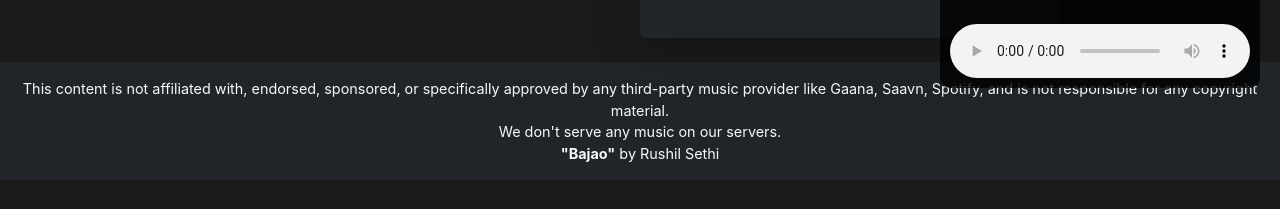
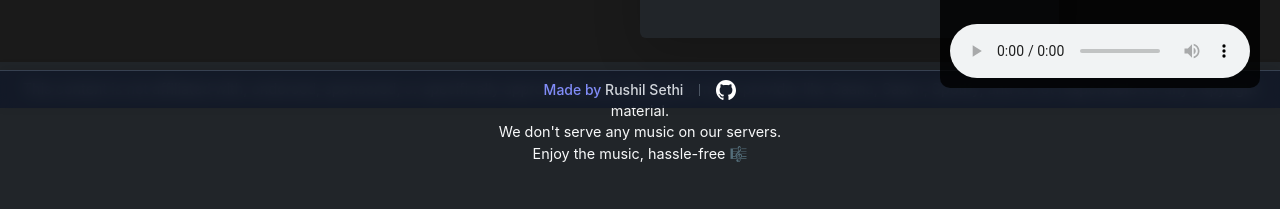
Before and after one commit to RushilSethi/music-bajao, a React (Create React App) app: page /playlist in a window 1280 px wide. Shown: the part 692-901 px from the top of the page. Before the commit the page ends 872 px from the top, so only its background shows below. Built offline with nearby package versions, Linux system fonts and the light colour scheme; no server answers.

Commit message:
added and adjusted footer, updated readme

```diff
--- a/src/App.js
+++ b/src/App.js
@@ -1,6 +1,7 @@
 import { BrowserRouter as Router, Routes, Route, Link } from 'react-router-dom';
 import Playlist from "./Playlist";
 import HomePage from "./HomePage";
+import Footer from "./Footer";
 import { useState, useEffect, useRef } from "react";
 import "./App.css";
 import { useAppContext } from './AppContext';
@@ -173,16 +174,19 @@ function App() {
 
 
       <footer className="text-center bg-dark text-light py-3">
-        <p style={{ fontSize: "0.9rem", margin: 0 }}>
+        <p style={{ fontSize: "0.9rem", margin: 0, paddingBottom: "2rem" }}>
           This content is not affiliated with, endorsed, sponsored, or
           specifically approved by any third-party music provider like Gaana,
           Saavn, Spotify, and is not responsible for any copyright material.
           <br />
           We don't serve any music on our servers.
           <br />
-          <strong>"Bajao"</strong> by Rushil Sethi
+          Enjoy the music, hassle-free 🎼
         </p>
       </footer>
+
+      <Footer />
+
     </Router>
   );
 }
--- /dev/null
+++ b/src/Footer.css
@@ -0,0 +1,69 @@
+/* Footer.css */
+.footer {
+    position: fixed;
+    bottom: 0;
+    left: 0;
+    right: 0;
+    padding: 8px 16px;
+    background-color: rgba(17, 24, 39, 0.85);
+    backdrop-filter: blur(8px);
+    border-top: 1px solid #374151;
+    display: flex;
+    justify-content: center;
+    align-items: center;
+    font-size: 14px;
+    color: #d1d5db;
+    box-shadow: 0 -2px 10px rgba(0, 0, 0, 0.1);
+    z-index: 50;
+  }
+
+  .footer-content {
+    display: flex;
+    align-items: center;
+    gap: 12px;
+    position: relative;
+  }
+
+  .footer-text {
+    font-weight: 500;
+  }
+
+  .highlight {
+    color: #818cf8; /* Indigo color */
+  }
+
+  .divider {
+    height: 12px;
+    width: 1px;
+    background-color: #4b5563;
+    margin: 0 4px;
+  }
+
+  .github-link {
+    color: white;
+    display: flex;
+    align-items: center;
+    transition: color 0.3s ease;
+  }
+
+  .github-link:hover {
+    color: #a5b4fc; /* Lighter indigo on hover */
+  }
+
+  .github-icon {
+    height: 20px;
+    width: 20px;
+    fill: currentColor;
+    transition: transform 0.3s ease;
+  }
+
+  .github-link:hover .github-icon {
+    transform: scale(1.1);
+  }
+
+  /* For better browser compatibility with backdrop-filter */
+  @supports not (backdrop-filter: blur(8px)) {
+    .footer {
+      background-color: rgba(17, 24, 39, 0.95);
+    }
+  }
--- /dev/null
+++ b/src/Footer.jsx
@@ -0,0 +1,40 @@
+import React from 'react';
+import './Footer.css'; // Import the CSS file
+
+const Footer = () => {
+  return (
+    <footer className="footer">
+      <div className="footer-content">
+        <span className="footer-text">
+          <span className="highlight">Made by</span> Rushil Sethi
+        </span>
+        <div className="divider"></div>
+        <a
+          href="https://github.com/rushilsethi"
+          target="_blank"
+          rel="noopener noreferrer"
+          className="github-link"
+          aria-label="GitHub Profile"
+        >
+          <svg
+            viewBox="0 0 20 20"
+            version="1.1"
+            xmlns="http://www.w3.org/2000/svg"
+            className="github-icon"
+          >
+            <title>GitHub</title>
+            <g id="Page-1" stroke="none" strokeWidth="1" fillRule="evenodd">
+              <g id="Dribbble-Light-Preview" transform="translate(-140.000000, -7559.000000)">
+                <g id="icons" transform="translate(56.000000, 160.000000)">
+                  <path d="M94,7399 C99.523,7399 104,7403.59 104,7409.253 C104,7413.782 101.138,7417.624 97.167,7418.981 C96.66,7419.082 96.48,7418.762 96.48,7418.489 C96.48,7418.151 96.492,7417.047 96.492,7415.675 C96.492,7414.719 96.172,7414.095 95.813,7413.777 C98.04,7413.523 100.38,7412.656 100.38,7408.718 C100.38,7407.598 99.992,7406.684 99.35,7405.966 C99.454,7405.707 99.797,7404.664 99.252,7403.252 C99.252,7403.252 98.414,7402.977 96.505,7404.303 C95.706,7404.076 94.85,7403.962 94,7403.958 C93.15,7403.962 92.295,7404.076 91.497,7404.303 C89.586,7402.977 88.746,7403.252 88.746,7403.252 C88.203,7404.664 88.546,7405.707 88.649,7405.966 C88.01,7406.684 87.619,7407.598 87.619,7408.718 C87.619,7412.646 89.954,7413.526 92.175,7413.785 C91.889,7414.041 91.63,7414.493 91.54,7415.156 C90.97,7415.418 89.522,7415.871 88.63,7414.304 C88.63,7414.304 88.101,7413.319 87.097,7413.247 C87.097,7413.247 86.122,7413.234 87.029,7413.87 C87.029,7413.87 87.684,7414.185 88.139,7415.37 C88.139,7415.37 88.726,7417.2 91.508,7416.58 C91.513,7417.437 91.522,7418.245 91.522,7418.489 C91.522,7418.76 91.338,7419.077 90.839,7418.982 C86.865,7417.627 84,7413.783 84,7409.253 C84,7403.59 88.478,7399 94,7399" id="github"></path>
+                </g>
+              </g>
+            </g>
+          </svg>
+        </a>
+      </div>
+    </footer>
+  );
+};
+
+export default Footer;
```
Also changed, not shown: 1 other file (tests, documents, lock files or other folders).
